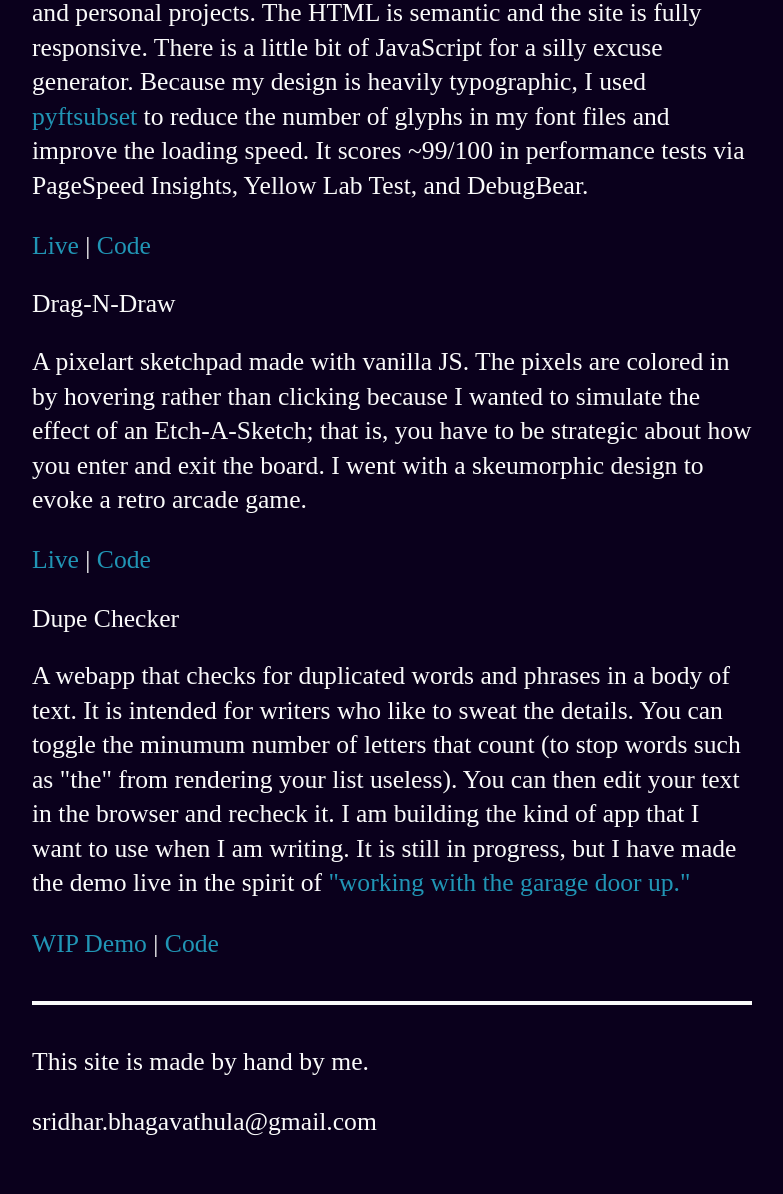
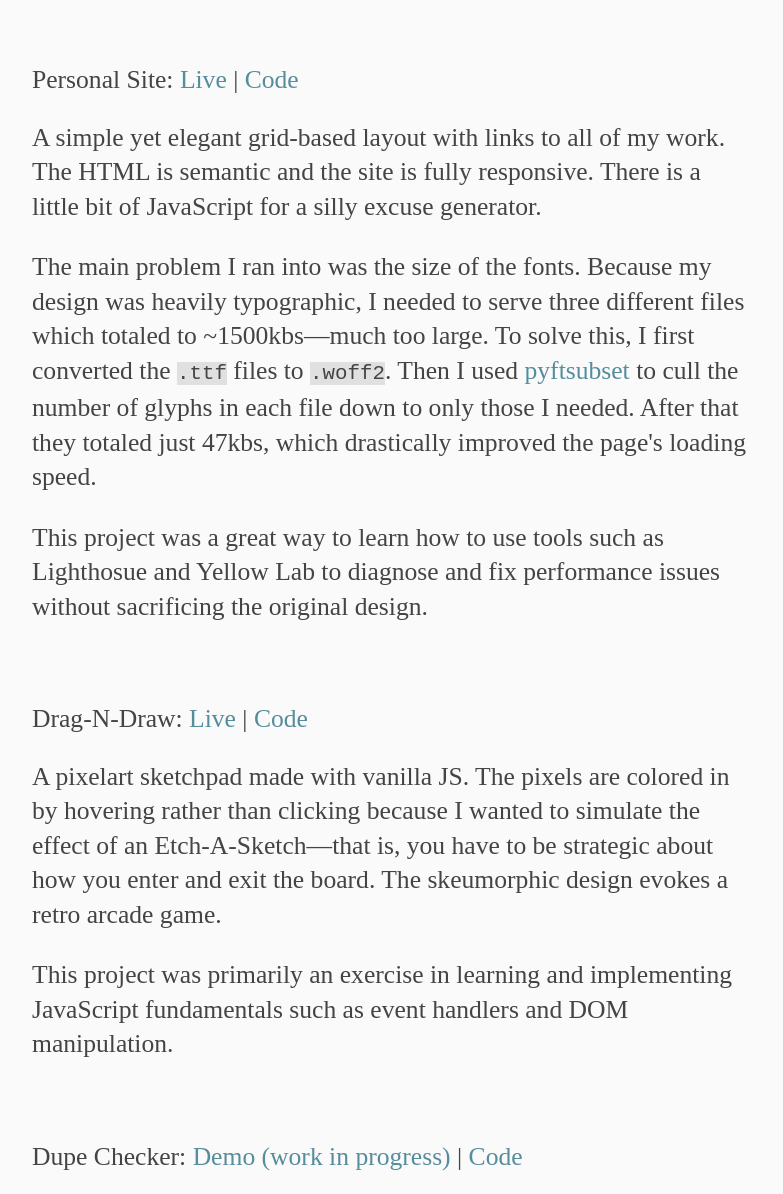
Before and after one commit to shreggz/portfolio, a plain HTML site: page index.html in a window 1280 px wide. Shown: the part 671-1865 px from the top of the page, without its empty margins (248-1031 px from the left). Drawn offline with Linux system fonts and the light colour scheme.

Commit message:
Write case studies for projects

```diff
--- a/index.html
+++ b/index.html
@@ -10,27 +10,40 @@
 </head>
 <body>
     <header>
+        <hr>
         <h1>Sridhar Bhagavathula</h1>
     </header>
     <main>
-        <p>I am a frontend developer passionate about building websites that are polished, lean, and beautiful. I love to learn about design and typography as well as new tools to improve page speed and accessibility. I am detail-oriented and willing to keep hacking at a problem until I find a way through or around it.</p>
-        <p>Languages & Skills: I speak HTML, CSS, and JavaScript. I am currently learning Svelte. I am comfortable using Git and the command line.</p>
+        <section>
+            <p>I am a frontend developer passionate about building websites that are lean, beautiful, and accessible. I love to learn about design and typography as well as new tools to improve the user experience. I am detail-oriented and willing to keep hacking at a problem until I find a way through or around it.</p>
+            <p>Languages & Skills: I speak HTML, CSS, and JavaScript. I am currently building an application with Svelte. I am comfortable using Git and the command line.</p>
+        </section>
         <hr>
         <h2>Projects</h2>
-        <h3>Personal Site</h3>
-        <p>A simple yet elegant two-column page with links to all of my work and personal projects. The HTML is semantic and the site is fully responsive. There is a little bit of JavaScript for a silly excuse generator. Because my design is heavily typographic, I used <a href="https://clagnut.com/blog/2418" target="_blank">pyftsubset</a> to reduce the number of glyphs in my font files and improve the loading speed. It scores ~99/100 in performance tests via PageSpeed Insights, Yellow Lab Test, and DebugBear.</p>
-        <p><a href="https://sridharbhagavathula.com/" target="_blank">Live</a> | <a href="https://github.com/shreggz/personal-site" target="_blank">Code</a></p>
-        <h3>Drag-N-Draw</h3>
-        <p>A pixelart sketchpad made with vanilla JS. The pixels are colored in by hovering rather than clicking because I wanted to simulate the effect of an Etch-A-Sketch; that is, you have to be strategic about how you enter and exit the board. I went with a skeumorphic design to evoke a retro arcade game.</p>
-        <p><a href="https://shreggz.github.io/drag-n-draw/" target="_blank">Live</a> | <a href="https://github.com/shreggz/drag-n-draw" target="_blank">Code</a></p>
-        <h3>Dupe Checker</h3>
-        <p>A webapp that checks for duplicated words and phrases in a body of text. It is intended for writers who like to sweat the details. You can toggle the minumum number of letters that count (to stop words such as "the" from rendering your list useless). You can then edit your text in the browser and recheck it. I am building the kind of app that I want to use when I am writing. It is still in progress, but I have made the demo live in the spirit of <a href="https://notes.andymatuschak.org/Work_with_the_garage_door_up" target="_blank">"working with the garage door up."</a></p>
-        <p><a href="https://shreggz.github.io/dupe-checker/" target="_blank">WIP Demo</a> | <a href="https://github.com/shreggz/dupe-checker" target="_blank">Code</a></p>
+        <section>
+            <h3>Personal Site: <a href="https://sridharbhagavathula.com/" target="_blank">Live</a> | <a href="https://github.com/shreggz/personal-site" target="_blank">Code</a></h3>
+            <p>A simple yet elegant grid-based layout with links to all of my work. The HTML is semantic and the site is fully responsive. There is a little bit of JavaScript for a silly excuse generator.</p>
+            <p>The main problem I ran into was the size of the fonts. Because my design was heavily typographic, I needed to serve three different files which totaled to ~1500kbs&mdash;much too large. To solve this, I first converted the <code>.ttf</code> files to <code>.woff2</code>. Then I used <a href="https://clagnut.com/blog/2418" target="_blank">pyftsubset</a> to cull the number of glyphs in each file down to only those I needed. After that they totaled just 47kbs, which drastically improved the page's loading speed.</p>
+            <p>This project was a great way to learn how to use tools such as Lighthosue and Yellow Lab to diagnose and fix performance issues without sacrificing the original design.</p>
+        </section>
+        <section>
+            <h3>Drag-N-Draw: <a href="https://shreggz.github.io/drag-n-draw/" target="_blank">Live</a> | <a href="https://github.com/shreggz/drag-n-draw" target="_blank">Code</a></h3>
+            <p>A pixelart sketchpad made with vanilla JS. The pixels are colored in by hovering rather than clicking because I wanted to simulate the effect of an Etch-A-Sketch&mdash;that is, you have to be strategic about how you enter and exit the board. The skeumorphic design evokes a retro arcade game.</p>
+            <p>This project was primarily an exercise in learning and implementing JavaScript fundamentals such as event handlers and DOM manipulation.</p>
+        </section>
+        <section>
+            <h3>Dupe Checker: <a href="https://shreggz.github.io/dupe-checker/" target="_blank">Demo (work in progress)</a> | <a href="https://github.com/shreggz/dupe-checker" target="_blank">Code</a></h3>
+            <p>A webapp that scans your text for duplicated words and phrases so you can avoid sounding repetitive in formal writing. I am building this because it is the kind of app I would like to use when editing my own documents, and I trust that there are others like me.</p>
+            <p>This project is a work in progress, but I have made the demo live in the spirit of <a href="https://notes.andymatuschak.org/Work_with_the_garage_door_up" target="_blank">"working with the garage door up."</a> I am currently working out the logic with vanilla JS, but plan to switch over to Svelte for the prototype.</p>
+        </section>
     </main>
     <hr>
     <footer>
-        <p>This site is made by hand by me.</p>
-        <p>sridhar.bhagavathula@gmail.com</p>
+        <h2>Contact</h2>
+        <section>
+            <p>sridhar.bhagavathula@gmail.com</p>
+            <p><a href="https://github.com/shreggz" target="_blank">GitHub</a></p>
+        </section>
     </footer>
 </body>
 </html>
--- a/styles.css
+++ b/styles.css
@@ -7,25 +7,31 @@
 body {
     max-width: 720px;
     margin: auto;
+    margin-top: 80px;
     padding: 32px;
     font-family: "EB Garamond", serif;
-    background-color: #0A001C;
-    color: #fafafa;
+    background-color: #fafafa;
+    color: #444444;
 }
 
 h1 {
-    font-size: 2.4rem;
+    font-size: 2rem;
     font-weight: 500;
+    margin-top: 0px;
+    margin-bottom:
 }
 
 h2 {
-    font-size: 2.0rem;
+    font-size: 2rem;
     font-weight: 500;
+    margin-top: 0px;
+    margin-bottom:
 }
 
 h3 {
     font-size: 1.6rem;
     font-weight: 500;
+    margin: 0px;
 }
 
 p {
@@ -34,27 +40,32 @@ p {
     line-height: 135%;
 }
 
+section {
+    margin-top: 80px;
+    margin-bottom: 80px;
+}
+
 a {
     text-decoration: none;
-    color: #2195b5;
+    color: #558d9d;
     transition: 0.15s;
     -webkit-transition: color 0.15s ease-in;
 }
 
 a:hover {
-    color: #84d5eb;
+    color: #67bbd2;
     transition: 0.15s;
 }
 
+code {
+    background-color: rgb(225, 224, 224);
+    font-size: 1.3rem;
+}
+
 hr {
-    margin-top: 40px;
-    margin-bottom: 40px;
+    margin-top: 0px;
+    margin-bottom: 0px;
     border: none;
     height: 4px;
-    background-color: #fafafa;
+    background-color: #444444;
 }
-
-footer {
-    font-size: 1.2rem;
-    margin-bottom: 40px;
-}
```
